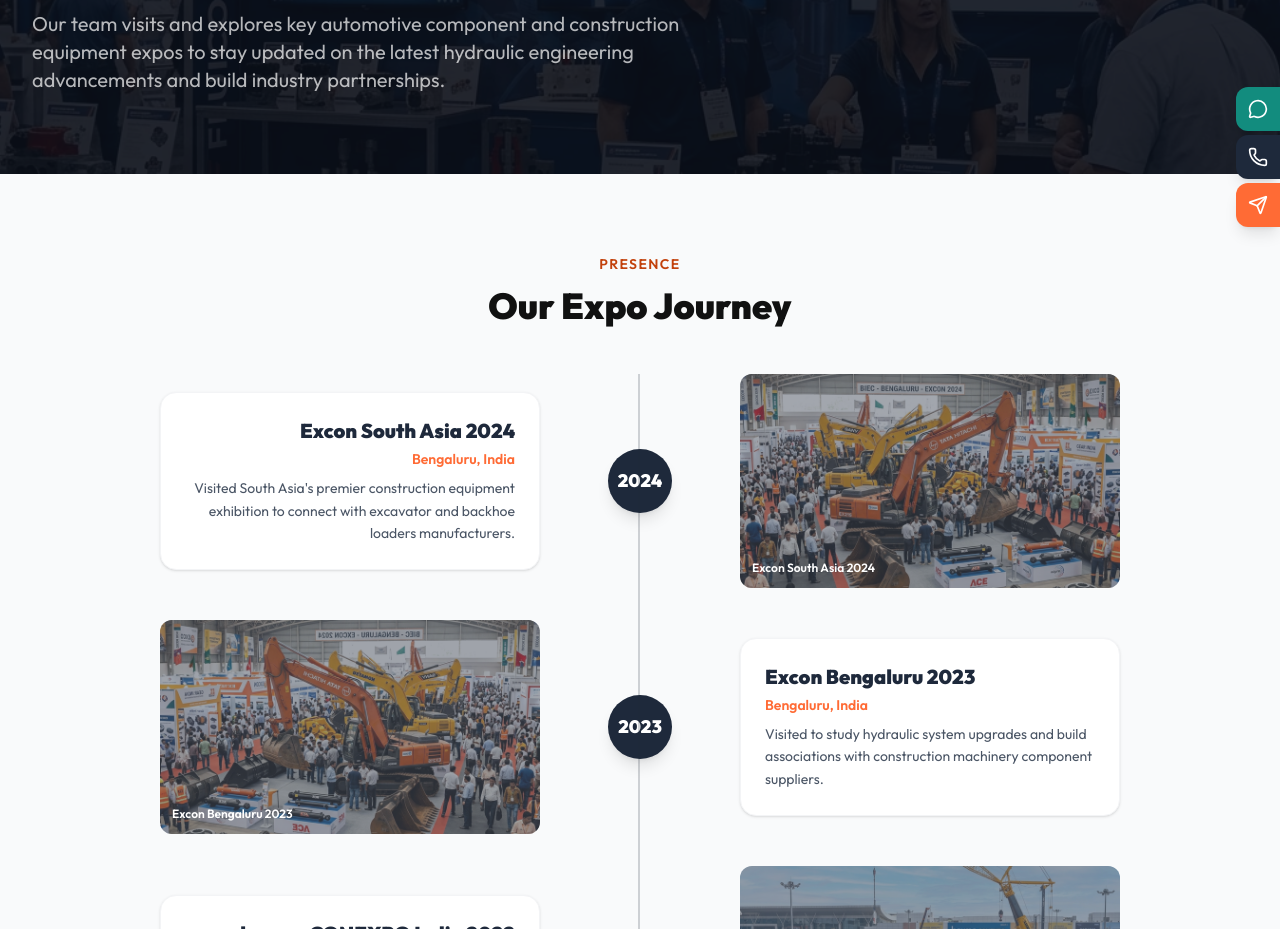
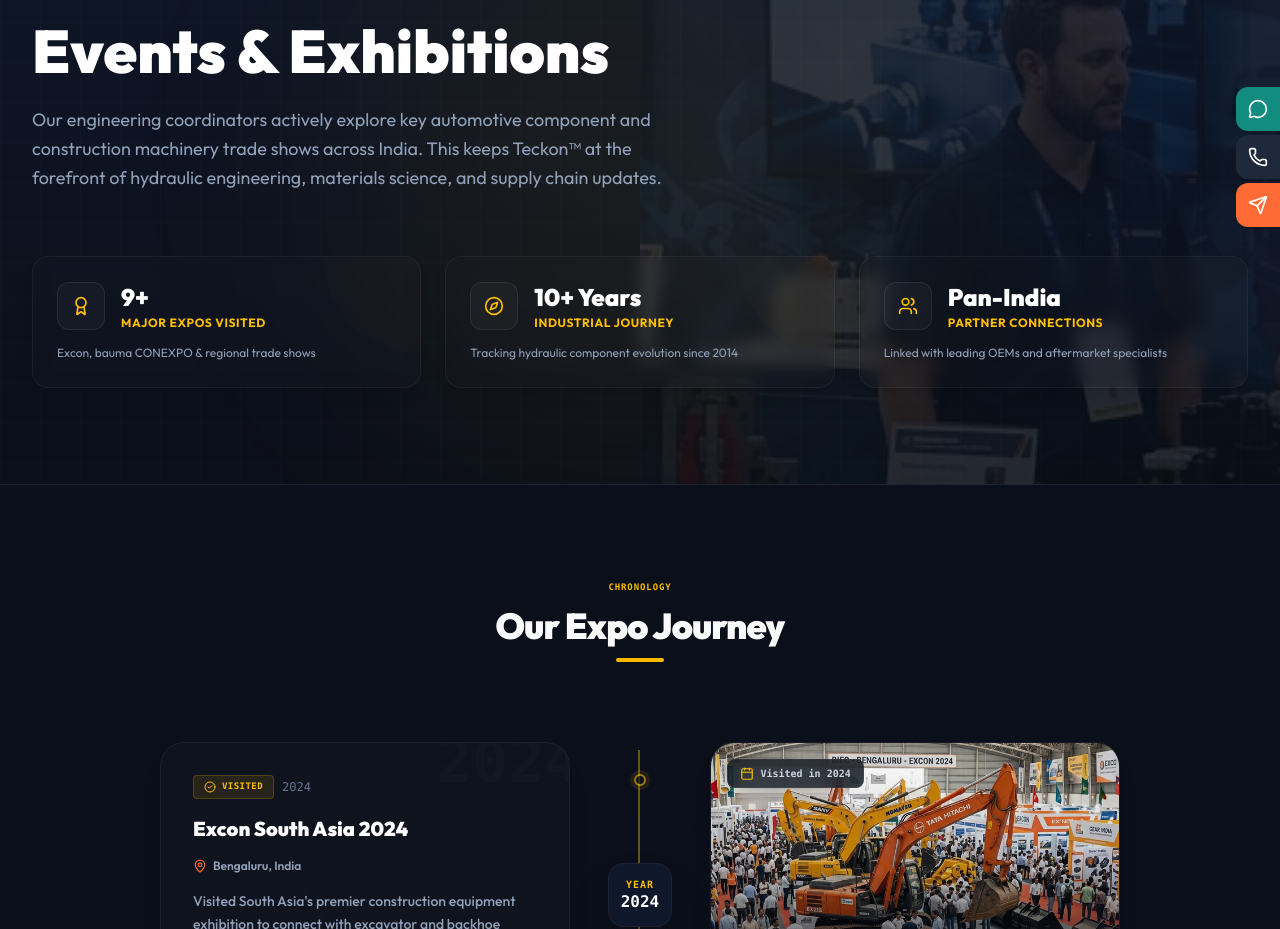
Before and after one commit to DishenMakwana/teckon, a Next.js app: page /events in a window 1280 px wide. Shown: the part 243-1172 px from the top of the page. Built offline with nearby package versions, Linux system fonts and the light colour scheme.

Commit message:
design: redesign events page with premium dark theme and chronological timeline

```diff
--- /dev/null
+++ b/src/app/events/layout.tsx
@@ -0,0 +1,23 @@
+import type { Metadata } from "next";
+
+export const metadata: Metadata = {
+  alternates: { canonical: "/events" },
+  title: "Events & Exhibitions | Teckon™ Quality Spares",
+  description:
+    "Teckon™'s presence at major construction equipment trade shows and exhibitions across India.",
+  keywords: [
+    "Teckon exhibitions",
+    "heavy machinery trade shows India",
+    "Shreeji Hydraulics news",
+    "construction equipment expo Gujarat",
+    "Excon India parts supplier",
+  ],
+};
+
+export default function EventsLayout({
+  children,
+}: {
+  children: React.ReactNode;
+}) {
+  return <>{children}</>;
+}
--- a/src/app/events/page.tsx
+++ b/src/app/events/page.tsx
@@ -1,153 +1,272 @@
-import type { Metadata } from "next";
+"use client";
+
+import { motion } from "framer-motion";
 import Image from "next/image";
+import Link from "next/link";
+import { MapPin, Calendar, Award, Compass, Users, CheckCircle2, ChevronRight } from "lucide-react";
 import BreadcrumbBar from "@/components/ui/BreadcrumbBar";
 import { EVENTS } from "@/lib/data";
 
-export const metadata: Metadata = {
-  alternates: { canonical: "/events" },
-  title: "Events & Exhibitions | Teckon™ Quality Spares",
-  description:
-    "Teckon™'s presence at major construction equipment trade shows and exhibitions across India.",
-  keywords: [
-    "Teckon exhibitions",
-    "heavy machinery trade shows India",
-    "Shreeji Hydraulics news",
-    "construction equipment expo Gujarat",
-    "Excon India parts supplier",
-  ],
-};
+const timelineStats = [
+  {
+    icon: Award,
+    value: "9+",
+    label: "Major Expos Visited",
+    desc: "Excon, bauma CONEXPO & regional trade shows",
+  },
+  {
+    icon: Compass,
+    value: "10+ Years",
+    label: "Industrial Journey",
+    desc: "Tracking hydraulic component evolution since 2014",
+  },
+  {
+    icon: Users,
+    value: "Pan-India",
+    label: "Partner Connections",
+    desc: "Linked with leading OEMs and aftermarket specialists",
+  },
+];
 
 export default function EventsPage() {
   return (
-    <>
-      {/* Hero */}
+    <div className="bg-[#0B0F19] text-slate-300 min-h-screen font-sans selection:bg-[#FFBE00]/30 selection:text-white">
+      {/* Hero Section */}
       <section
         id="events-hero"
-        className="bg-teckon-dark-blue py-20 relative overflow-hidden"
+        className="relative py-24 border-b border-white/5 overflow-hidden bg-gradient-to-b from-[#0F172A] to-[#0B0F19]"
       >
-        <div className="absolute inset-0 opacity-10">
+        {/* Background Blueprint Grid and Radial Glow */}
+        <div className="absolute inset-0 bg-[linear-gradient(to_right,rgba(255,255,255,0.012)_1px,transparent_1px),linear-gradient(to_bottom,rgba(255,255,255,0.012)_1px,transparent_1px)] bg-[size:40px_40px] pointer-events-none" />
+        <div className="absolute top-1/2 left-1/2 -translate-x-1/2 -translate-y-1/2 w-[600px] h-[600px] bg-[#FFBE00]/5 rounded-full filter blur-[120px] pointer-events-none" />
+
+        {/* Hero Background Trade Show Banner */}
+        <div className="absolute right-0 top-0 bottom-0 w-full lg:w-1/2 opacity-[0.07] lg:opacity-[0.12] pointer-events-none mask-gradient">
           <Image
             src="/images/events-tradeshow.webp"
-            alt="Industrial heavy machinery trade show showcasing hydraulic components"
+            alt="Heavy machinery trade show showcasing hydraulic components"
             fill
-            sizes="100vw"
+            sizes="(max-width: 1024px) 100vw, 50vw"
             className="object-cover"
             priority
           />
         </div>
+
         <div className="relative z-10 max-w-7xl mx-auto px-4 sm:px-6 lg:px-8">
           <BreadcrumbBar items={[{ label: "Events" }]} />
-          <h1 className="text-4xl sm:text-5xl font-black text-white mt-6 mb-4">
-            Events & Exhibitions
+
+          <div className="max-w-3xl mt-8 space-y-4">
+            <span className="inline-flex items-center gap-2 px-3 py-1 rounded-md bg-[#FFBE00]/10 border border-[#FFBE00]/20 text-[#FFBE00] font-mono text-[10px] uppercase tracking-widest font-black">
+              <span className="w-1.5 h-1.5 rounded-full bg-[#FFBE00] animate-pulse" />
+              Expo Presence
+            </span>
+            <h1 className="text-4xl sm:text-5xl lg:text-6xl font-black text-white leading-tight">
+              Events &amp; Exhibitions
             </h1>
-          <p className="text-white/70 text-xl max-w-2xl">
-            Our team visits and explores key automotive component and
-            construction equipment expos to stay updated on the latest hydraulic
-            engineering advancements and build industry partnerships.
+            <p className="text-slate-400 text-lg leading-relaxed max-w-2xl">
+              Our engineering coordinators actively explore key automotive component and
+              construction machinery trade shows across India. This keeps Teckon™ at the
+              forefront of hydraulic engineering, materials science, and supply chain updates.
             </p>
+          </div>
+
+          {/* Stats strip integrated directly into the Hero for layout balance */}
+          <div className="grid grid-cols-1 md:grid-cols-3 gap-6 mt-16">
+            {timelineStats.map((stat, idx) => {
+              const Icon = stat.icon;
+              return (
+                <div
+                  key={idx}
+                  className="bg-white/[0.01] backdrop-blur-sm border border-white/[0.05] rounded-2xl p-6 relative overflow-hidden group hover:border-[#FFBE00]/25 transition-all duration-350 shadow-lg"
+                >
+                  <div className="absolute top-0 right-0 w-24 h-24 bg-[#FFBE00]/[0.01] rounded-bl-full group-hover:bg-[#FFBE00]/[0.02] transition-colors" />
+                  <div className="flex items-center gap-4">
+                    <div className="w-12 h-12 rounded-xl bg-white/[0.03] border border-white/[0.08] flex items-center justify-center text-[#FFBE00] shrink-0 group-hover:scale-110 transition-transform">
+                      <Icon className="w-5 h-5" />
+                    </div>
+                    <div>
+                      <div className="text-2xl font-black text-white">{stat.value}</div>
+                      <div className="text-xs font-bold text-[#FFBE00] uppercase tracking-wider mt-0.5">
+                        {stat.label}
+                      </div>
+                    </div>
+                  </div>
+                  <p className="text-slate-400 text-xs mt-3 leading-relaxed">
+                    {stat.desc}
+                  </p>
+                </div>
+              );
+            })}
+          </div>
         </div>
       </section>
 
-      {/* Events Banner Image */}
-      {/* <section className="relative h-64 overflow-hidden">
-        <Image src="/images/events-tradeshow.webp" alt="Trade show exhibition" fill className="object-cover" />
-        <div className="absolute inset-0 bg-[#0B0F19]/60 flex items-center justify-center">
-          <p className="text-white text-xl font-semibold">Building partnerships at industry events across India</p>
-        </div>
-      </section> */}
+      {/* Events Timeline Section */}
+      <section id="timeline" className="py-24 relative overflow-hidden">
+        <div className="absolute inset-0 bg-[linear-gradient(to_bottom,rgba(11,15,25,0)_0%,rgba(15,23,42,0.5)_100%)] pointer-events-none" />
 
-      {/* Events Timeline */}
-      <section id="timeline" className="py-20 bg-gray-50">
         <div className="max-w-5xl mx-auto px-4 sm:px-6 lg:px-8">
-          <div className="text-center mb-12">
-            <span className="text-[#C2410C] font-semibold text-sm uppercase tracking-widest mb-3 block">
-              Presence
+          <div className="text-center mb-20 space-y-3">
+            <span className="text-[#FFBE00] font-mono text-[9px] uppercase tracking-widest font-black block">
+              CHRONOLOGY
             </span>
-            <h2 className="text-4xl font-black text-[#111111]">
+            <h2 className="text-3xl sm:text-4xl font-black text-white tracking-tight">
               Our Expo Journey
             </h2>
+            <div className="w-12 h-1 bg-[#FFBE00] mx-auto rounded-full" />
           </div>
 
           <div className="relative">
-            <div className="absolute left-1/2 -translate-x-0.5 top-0 bottom-0 w-0.5 bg-teckon-blue/20 hidden md:block" />
-            <div className="flex flex-col gap-8">
+            {/* Elegant Vertical Timeline Center Line */}
+            <div className="absolute left-4 md:left-1/2 -translate-x-0.5 top-2 bottom-2 w-[1.5px] bg-gradient-to-b from-[#FFBE00]/40 via-white/10 to-[#FFBE00]/5 pointer-events-none" />
+
+            <div className="space-y-16">
               {EVENTS.map((event, i) => (
-                <div
+                <motion.div
                   key={event.name}
-                  className={`flex flex-col md:flex-row gap-6 items-center ${i % 2 === 0 ? "" : "md:flex-row-reverse"}`}
+                  initial={{ opacity: 0, y: 30 }}
+                  whileInView={{ opacity: 1, y: 0 }}
+                  viewport={{ once: true, margin: "-100px" }}
+                  transition={{ duration: 0.5, ease: "easeOut" }}
+                  className={`flex flex-col md:flex-row gap-8 items-stretch relative ${
+                    i % 2 === 0 ? "" : "md:flex-row-reverse"
+                  }`}
                 >
-                  {/* Content */}
-                  <div className="md:w-5/12">
-                    <div
-                      className={`bg-white rounded-2xl p-6 shadow-sm border border-gray-100 hover:shadow-md transition-shadow ${i % 2 === 0 ? "md:text-right" : ""}`}
-                    >
-                      {event.type === "upcoming" && (
-                        <span className="inline-block bg-[#FFBE00] text-[#0B0F19] text-xs font-bold px-3 py-1 rounded-full mb-3">
-                          Upcoming
+                  {/* Timeline Index Dot indicator */}
+                  <div className="absolute left-4 md:left-1/2 -translate-x-1/2 top-8 w-3 h-3 rounded-full bg-[#0B0F19] border-2 border-[#FFBE00] ring-4 ring-[#FFBE00]/15 z-20 pointer-events-none animate-pulse" />
+
+                  {/* Content Card (Left or Right side depending on index) */}
+                  <div className="w-full md:w-[46%] pl-10 md:pl-0 flex">
+                    <div className="bg-white/[0.02] backdrop-blur-md border border-white/[0.05] rounded-3xl p-6 md:p-8 hover:border-[#FFBE00]/30 hover:bg-white/[0.04] transition-all duration-350 shadow-xl group relative overflow-hidden flex-1 flex flex-col justify-between">
+                      {/* Blueprint grid effect in card background on hover */}
+                      <div className="absolute inset-0 bg-[linear-gradient(to_right,rgba(255,255,255,0.005)_1px,transparent_1px),linear-gradient(to_bottom,rgba(255,255,255,0.005)_1px,transparent_1px)] bg-[size:24px_24px] opacity-0 group-hover:opacity-100 transition-opacity duration-350 pointer-events-none" />
+
+                      {/* Translucent year background watermark */}
+                      <div className="absolute -top-3 -right-3 font-mono text-6xl font-black text-white/[0.02] group-hover:text-[#FFBE00]/[0.05] transition-colors pointer-events-none select-none">
+                        {event.year}
+                      </div>
+
+                      <div className="space-y-4 relative z-10">
+                        <div className="flex items-center gap-2">
+                          <span className="inline-flex items-center gap-1.5 px-2.5 py-1 rounded bg-[#FFBE00]/10 border border-[#FFBE00]/20 text-[#FFBE00] font-mono text-[9px] uppercase tracking-wider font-black">
+                            <CheckCircle2 className="w-3 h-3 text-[#FFBE00]" />
+                            <span>Visited</span>
                           </span>
-                      )}
-                      <h3 className="text-xl font-black text-teckon-blue mb-1">
+                          <span className="text-slate-500 font-mono text-xs">
+                            {event.year}
+                          </span>
+                        </div>
+
+                        <h3 className="text-xl font-black text-white group-hover:text-[#FFBE00] transition-colors leading-snug">
                           {event.name}
                         </h3>
-                      <div className="text-[#FF6B35] font-semibold text-sm mb-2">
-                        {event.location}
+
+                        <div className="flex items-center gap-1.5 text-xs text-slate-400 font-semibold">
+                          <MapPin className="w-3.5 h-3.5 text-[#FF6B35] shrink-0" />
+                          <span>{event.location}</span>
                         </div>
-                      <p className="text-gray-600 text-sm leading-relaxed">
+
+                        <p className="text-slate-400 text-xs sm:text-sm leading-relaxed font-medium">
                           {event.description}
                         </p>
                       </div>
+
+                      {/* Micro-interactive read indicator */}
+                      <div className="mt-6 pt-4 border-t border-white/[0.04] flex items-center justify-between">
+                        <span className="text-[10px] font-mono text-slate-500 uppercase tracking-widest font-black">
+                          Association Verified
+                        </span>
+                        <ChevronRight className="w-4 h-4 text-slate-600 group-hover:text-[#FFBE00] group-hover:translate-x-1 transition-all" />
                       </div>
-
-                  {/* Year badge */}
-                  <div className="md:w-2/12 flex justify-center">
-                    <div className="w-16 h-16 rounded-full bg-teckon-blue text-white flex items-center justify-center font-black text-lg shadow-lg">
-                      {event.year}
                     </div>
                   </div>
 
-                  {/* Image placeholder */}
-                  <div className="md:w-5/12 w-full">
-                    <div className="relative aspect-video w-full rounded-xl overflow-hidden bg-gray-200">
+                  {/* Center Year Badge (Hidden on mobile) */}
+                  <div className="hidden md:flex md:w-[8%] items-center justify-center z-10 shrink-0">
+                    <div className="w-16 h-16 rounded-2xl bg-[#0F172A] border border-white/5 text-white flex flex-col items-center justify-center shadow-2xl group-hover:border-[#FFBE00]/30 transition-colors">
+                      <span className="text-[10px] font-mono text-[#FFBE00] uppercase tracking-widest font-black leading-none">
+                        Year
+                      </span>
+                      <span className="font-mono font-black text-md mt-1 leading-none">
+                        {event.year}
+                      </span>
+                    </div>
+                  </div>
+
+                  {/* Image Card (Alternating opposite to content card) */}
+                  <div className="w-full md:w-[46%] pl-10 md:pl-0">
+                    <div className="relative aspect-[16/10] w-full rounded-3xl overflow-hidden border border-white/[0.05] shadow-xl group/img">
+                      {/* Overlay card hover gradient */}
+                      <div className="absolute inset-0 bg-gradient-to-t from-[#0B0F19]/90 via-[#0B0F19]/20 to-transparent z-10 transition-opacity duration-350 opacity-90 group-hover/img:opacity-70" />
+
                       <Image
                         src={event.image}
                         alt={event.name}
                         fill
-                        sizes="(max-width: 768px) 100vw, 400px"
-                        className="object-cover opacity-80"
-                        loading="eager"
+                        sizes="(max-width: 768px) 100vw, 450px"
+                        className="object-cover scale-100 group-hover/img:scale-105 transition-transform duration-700 ease-out"
+                        loading="lazy"
                       />
-                      <div className="absolute inset-0 bg-teckon-blue/40 flex items-end p-3">
-                        <span className="text-white text-xs font-semibold">
+
+                      {/* Small floating metadata label on top-left of image */}
+                      <div className="absolute top-4 left-4 z-20 bg-[#0B0F19]/80 backdrop-blur-md px-3 py-1.5 rounded-lg border border-white/5 flex items-center gap-1.5 text-[10px] font-mono font-semibold text-slate-300">
+                        <Calendar className="w-3.5 h-3.5 text-[#FFBE00]" />
+                        <span>Visited in {event.year}</span>
+                      </div>
+
+                      {/* Floating overlay text at bottom */}
+                      <div className="absolute bottom-4 left-4 right-4 z-20 flex flex-col space-y-1">
+                        <span className="text-white text-xs font-black uppercase tracking-wider">
                           {event.name}
+                        </span>
+                        <span className="text-[#FF6B35] text-[10px] font-bold">
+                          {event.location}
                         </span>
                       </div>
                     </div>
                   </div>
-                </div>
+                </motion.div>
               ))}
             </div>
           </div>
         </div>
       </section>
 
-      {/* CTA */}
-      <section id="cta" className="bg-[#FFBE00] py-16">
-        <div className="max-w-4xl mx-auto px-4 text-center">
-          <h2 className="text-3xl font-black text-[#0B0F19] mb-4">
+      {/* Action CTA Section */}
+      <section id="cta" className="py-24 relative overflow-hidden">
+        <div className="max-w-5xl mx-auto px-4 sm:px-6 lg:px-8">
+          <div className="bg-gradient-to-r from-[#0F172A] to-[#0B0F19] border border-white/5 rounded-3xl p-8 md:p-12 relative overflow-hidden shadow-2xl text-center">
+            {/* Glow Elements */}
+            <div className="absolute -bottom-24 -left-24 w-48 h-48 bg-[#FFBE00]/5 rounded-full blur-3xl pointer-events-none" />
+            <div className="absolute -top-24 -right-24 w-48 h-48 bg-[#FF6B35]/5 rounded-full blur-3xl pointer-events-none" />
+
+            <div className="relative z-10 max-w-2xl mx-auto space-y-6">
+              <h2 className="text-3xl sm:text-4xl font-black text-white tracking-tight">
                 Connect with Our Team
               </h2>
-          <p className="text-[#0B0F19]/70 mb-8">
-            Planning to attend an upcoming industry expo? Contact us to schedule
-            a meeting or arrange a visit to our Rajkot manufacturing facility.
+              <p className="text-slate-400 text-sm sm:text-base leading-relaxed">
+                Planning to visit the next premier construction machinery expo or heavy vehicle
+                exhibitions in India? Get in touch to schedule a meeting with our engineers
+                or arrange a physical tour of our Rajkot manufacturing facility.
               </p>
+              <div className="flex flex-col sm:flex-row items-center justify-center gap-4 pt-2">
+                <Link
+                  href="/contact"
+                  className="w-full sm:w-auto inline-flex items-center justify-center gap-2 bg-[#FFBE00] text-[#0B0F19] font-bold px-8 py-4 rounded-xl hover:bg-[#FFBE00]/90 hover:scale-[1.02] active:scale-[0.98] transition-all duration-200 text-sm shadow-lg shadow-[#FFBE00]/10"
+                >
+                  Schedule a Visit
+                </Link>
                 <a
                   href="mailto:shreejihyd4008@gmail.com"
-            className="inline-block bg-[#111111] text-white font-bold px-8 py-4 rounded-xl hover:bg-teckon-blue transition-colors"
+                  className="w-full sm:w-auto inline-flex items-center justify-center gap-2 bg-white/5 border border-white/10 hover:border-white/20 text-white font-bold px-8 py-4 rounded-xl hover:bg-white/10 transition-all text-sm"
                 >
-            Schedule a Meeting
+                  Email our Coordinator
                 </a>
               </div>
+            </div>
+          </div>
+        </div>
       </section>
-    </>
+    </div>
   );
 }
```
Lines whose indentation alone changed are shown as unchanged.
